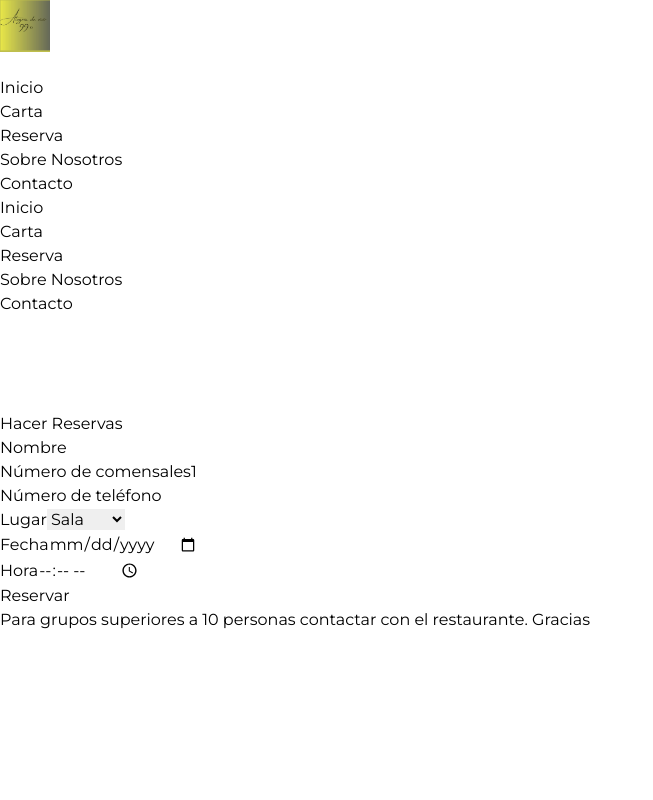
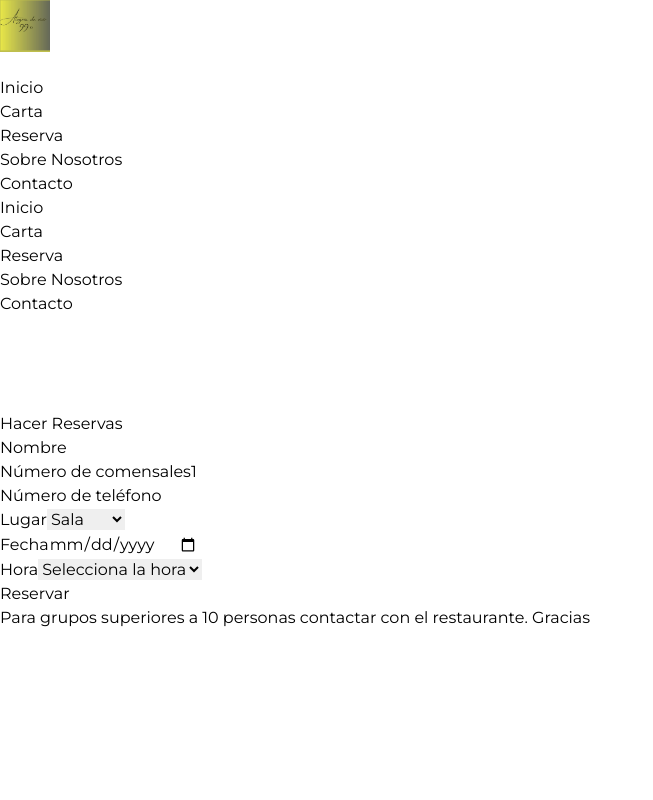
Before and after one commit to La-alegria-de-vivir/Frontend, a React (Vite) app: page /reservation in a window 1280 px wide. Shown: the top 800 px of the page, without its empty margins (0-653 px from the left). Built offline with nearby package versions, Linux system fonts and the light colour scheme.

Commit message:
fix:update selectedDay, minminute, minhour for reservation

```diff
--- a/src/Components/BookingForm/BookingForm.jsx
+++ b/src/Components/BookingForm/BookingForm.jsx
@@ -37,6 +37,27 @@ const BookingForm = () => {
         navigate('/');
     };
 
+    // Crear una lista de horas permitidas en formato 24 horas
+    const allowedTimes = [
+        'Selecciona la hora', '12:30', '12:45', '13:00', '13:15',
+        '13:30', '13:45', '14:00', '14:15',
+        '14:30', '14:45', '15:00', '15:15',
+        '15:30', '15:45', '16:00', '16:15',
+        '16:30', '16:45', '17:00', // De 12:30 a 17:00
+        '20:00', '20:15', '20:30', '20:45',
+        '21:00', '21:15', '21:30', '21:45',
+        '22:00', '22:15', '22:30', '22:45',
+        '23:00', '23:15', '23:30' // De 20:00 a 23:30
+    ];
+
+    const isHourBetween = (hour, minHour, maxHour, minutes = 0) => {
+        if (hour > minHour && hour < maxHour) return true;
+        if (hour === minHour && (minutes === 0 || minutes >= 30)) return true;
+        if (hour === maxHour && (minutes === 0 || minutes <= 30)) return true;
+        return false;
+    };
+    console.log(isHourBetween);
+
     return (
         <section className="max-w-4xl mx-auto bg-white bg-opacity-75 p-6 rounded-lg shadow-md">
             <div>
@@ -47,7 +68,7 @@ const BookingForm = () => {
                     </div>
                 )}
                 <div className="flex justify-center mt-8">
-                    <aside className=" w-[23] p-4 ml-15">
+                    <aside className="w-[23] p-4 ml-15">
                         <Formik
                             initialValues={{
                                 name: '',
@@ -68,19 +89,31 @@ const BookingForm = () => {
                                 const selectedDate = new Date(values.date);
                                 const selectedDay = selectedDate.getDay(); // 0 = Domingo, 1 = Lunes, ..., 6 = Sábado
                                 const selectedHour = parseInt(values.hour.substring(0, 2)); // Hora seleccionada
+                                const selectedMinutes = parseInt(values.hour.substring(3)); // Minutos seleccionados
+                                console.log(selectedMinutes);
 
-                                if ((selectedDay >= 3 && selectedDay <= 6) || selectedDay === 0) {
-                                    // Días permitidos: Miércoles (3), Jueves (4), Viernes (5), Sábado (6), Domingo (0)
+                                if (selectedDay === 1 || selectedDay === 2) {
+                                    // Lunes (1) y Martes (2) no permitidos
+                                    errors.date = 'No se pueden hacer reservas los lunes y martes.';
+                                } else if (selectedDay === 0) {
+                                    // Domingo
+                                    if (!isHourBetween(selectedHour, 12, 17, selectedMinutes)) {
+                                        errors.hour = '¡Hora no válida!. Horario de reserva para Domingo es de 12:30 a 17:00.';
+                                    }
+                                } else if (selectedDay >=3 || selectedDay <=6) {
+                                    // Miércoles (3) a Sábado (6)
                                     if (
-                                        (selectedHour >= 12 && selectedHour < 17) || // De 12:00 a 17:00 horas
-                                        (selectedHour >= 20 && selectedHour < 24) // De 20:00 a 23:59 horas
+                                        !isHourBetween(selectedHour, 12, 17, selectedMinutes) &&
+                                        !isHourBetween(selectedHour, 20, 23, selectedMinutes)
                                     ) {
-                                        // Hora válida
-                                    } else {
-                                        errors.hour = 'Hora no válida. Horario de reserva: Miércoles a Sábado (12:30 - 17:00, 20:00 - 23:30), Domingo (12:30 - 17:00)';
+                                        errors.hour = '¡Hora no válida!. Horario de reserva de Miércoles a Sábado es de 12:30 a 17:00 y de 20:00 a 23:30.';
                                     }
-                                } else {
-                                    errors.hour = 'No se pueden hacer reservas los lunes y martes.';
+                                }
+
+                                // Validar el número de teléfono
+                                const phoneNumberRegex = /^\d{9}$/;
+                                if (!phoneNumberRegex.test(values.phoneNumber)) {
+                                    errors.phoneNumber = 'El número de teléfono debe contener 9 dígitos numéricos.';
                                 }
 
                                 return errors;
@@ -105,6 +138,7 @@ const BookingForm = () => {
                                         <div className="mb-4">
                                             <label htmlFor="phoneNumber" className="block font-medium mb-1">Número de teléfono</label>
                                             <Field type="tel" id="phoneNumber" name="phoneNumber" className="w-full p-2 border border-gray-300 rounded-md" />
+                                            <ErrorMessage name="phoneNumber" component="div" className="text-red-500 mt-1" />
                                         </div>
                                     </div>
                                     <div>
@@ -118,10 +152,15 @@ const BookingForm = () => {
                                         <div className="mb-4">
                                             <label htmlFor="date" className="block font-medium mb-1">Fecha</label>
                                             <Field type="date" id="date" name="date" className="w-full p-2 border border-gray-300 rounded-md" />
+                                            <ErrorMessage name="date" component="div" className="text-red-500 mt-1" />
                                         </div>
                                         <div className="mb-4">
                                             <label htmlFor="hour" className="block font-medium mb-1">Hora</label>
-                                            <Field type="time" id="hour" name="hour" className="w-full p-2 border border-gray-300 rounded-md" />
+                                            <Field as="select" id="hour" name="hour" className="w-full p-2 border border-gray-300 rounded-md">
+                                                {allowedTimes.map(time => (
+                                                    <option key={time} value={time}>{time}</option>
+                                                ))}
+                                            </Field>
                                             <ErrorMessage name="hour" component="div" className="text-red-500 mt-1" />
                                         </div>
                                     </div>
```
